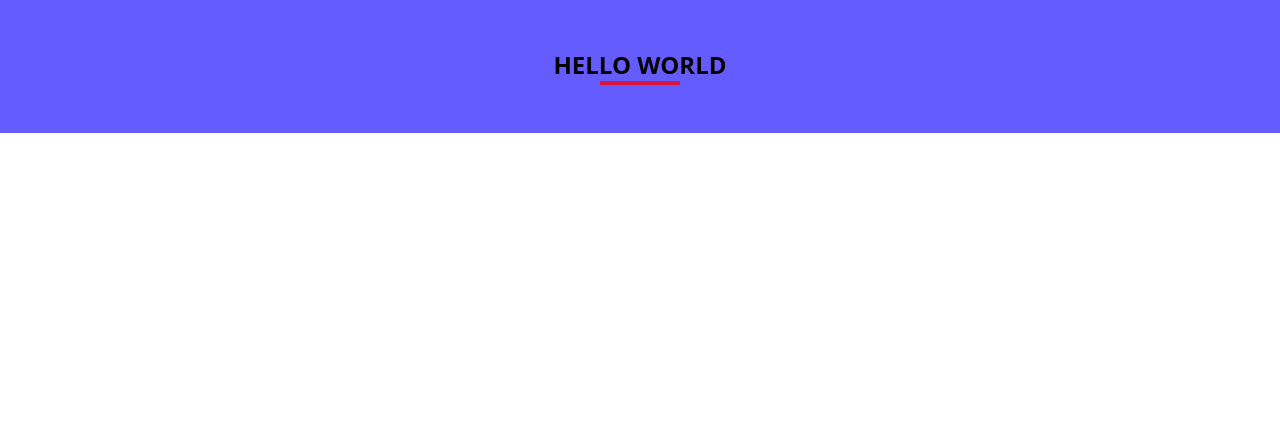
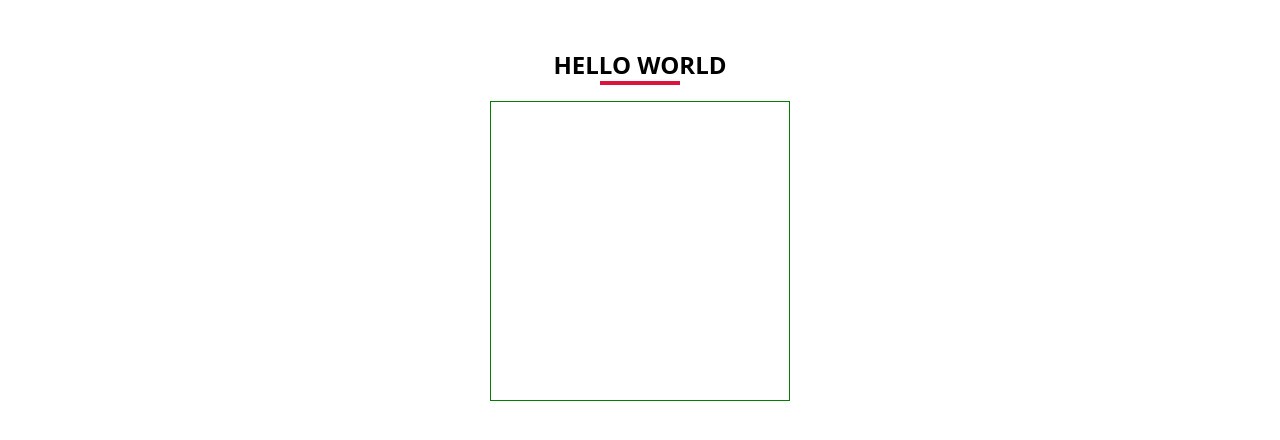
Before and after one commit to hungbui7690/react-styled-components, a React (Vite) app in the folder client/: page / in a window 1280 px wide. Shown: the top 440 px of the page. Built offline with nearby package versions, Linux system fonts and the light colour scheme.

Commit message:
Utils Approach Use Case

```diff
--- a/client/src/App.jsx
+++ b/client/src/App.jsx
@@ -1,25 +1,24 @@
 /*
-  Utils Approach
-  - create object contains multiple variables
+  Utils Approach Use Case
+  - with Utils way, the only reason we want to use is when we want to setup function
 
-  (1) create utils.js
-  (2) App.js
-
-
-  (***) with this, we need to import every time we need to use > use Global CSS Variables
+  (1) utils.js
 
 */
 
+// (2)
 import styled from 'styled-components'
 import ComplexTitle from './components/ComplexTitle'
 
-// (2)
-import { colors } from './utils'
+import { colors, setupBorder } from './utils'
 
 function App() {
   return (
     <Wrapper>
       <ComplexTitle title='Hello World' />
+
+      {/* (3) */}
+      <div className='box'></div>
     </Wrapper>
   )
 }
@@ -33,8 +32,13 @@ const Wrapper = styled.section`
   padding: 3rem;
   gap: 1rem;
 
-  /* (3) */
-  background-color: ${colors.primary};
+  .box {
+    width: 300px;
+    height: 300px;
+
+    /* (4) */
+    border: ${setupBorder({ width: '1px', type: 'solid', color: 'green' })};
+  }
 `
 
 export default App
--- a/client/src/utils.js
+++ b/client/src/utils.js
@@ -1,4 +1,8 @@
-// (1)
 export const colors = {
   primary: '#645cff',
 }
+
+// (1)
+export const setupBorder = ({ width = '1px', type, color }) => {
+  return `${width} ${type} ${color}`
+}
```
